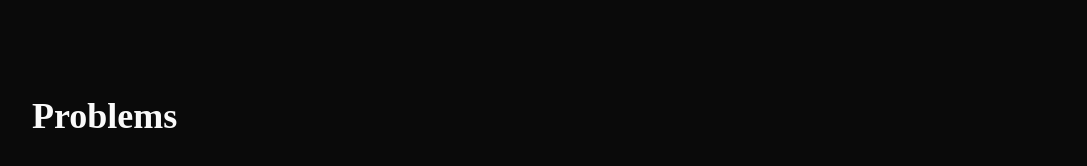
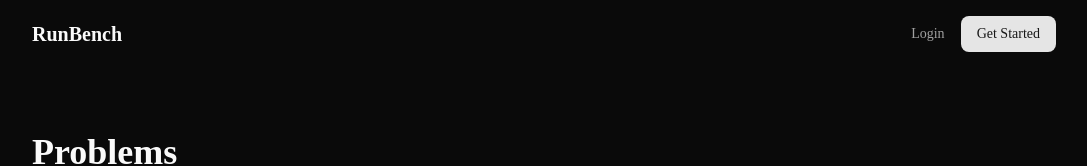
Before and after one commit to taddmtii/RunBench, a Next.js app in the folder frontend/: page /problems in a window 1280 px wide. Shown: the top 166 px of the page, without its empty margins (96-1183 px from the left). Built offline with nearby package versions, Linux system fonts and the light colour scheme; no server answers; the database is empty.

Commit message:
implemented basic search functionality for problems

```diff
--- a/frontend/src/app/problems/page.tsx
+++ b/frontend/src/app/problems/page.tsx
@@ -3,13 +3,25 @@
 import Link from "next/link";
 import { Search } from "lucide-react";
 import { useProblems } from "../hooks/useProblems";
+import Navbar from "@/components/Navbar";
+import { useState } from "react";
 
 export default function Problems() {
   const { data } = useProblems();
+  const [searchQuery, setSearchQuery] = useState("");
+
+  function handleSearchChange(e: React.ChangeEvent<HTMLInputElement>) {
+    setSearchQuery(e.target.value)
+  }
+
+  const filtered = data?.filter((problem) => {
+    return problem.title.toLowerCase().includes(searchQuery.toLowerCase())
+  })
 
   return (
-    <main className="min-h-screen bg-background px-6 py-8 text-foreground sm:px-10">
+    <div className="min-h-screen bg-background px-6 text-foreground sm:px-10">
       <div className="mx-auto max-w-5xl">
+        <Navbar />
         <section className="mt-16">
           <h1 className="text-4xl font-semibold">Problems</h1>
           <div className="mt-8 flex max-w-md items-center gap-3 rounded-xl border border-border bg-card px-4 py-3">
@@ -17,6 +29,8 @@
             <input
               type="search"
               placeholder="Search problems"
+              value={searchQuery}
+              onChange={handleSearchChange}
               className="w-full bg-transparent text-sm outline-none placeholder:text-muted-foreground"
             />
           </div>
@@ -28,7 +42,7 @@
             <span>Difficulty</span>
             <span>Topic</span>
           </div>
-          {data?.map((problem) => (
+          {filtered?.map((problem) => (
             <Link
               key={problem.id}
               href={`/problems/${problem.id}`}
@@ -43,6 +57,6 @@
           ))}
         </section>
       </div>
-    </main>
+    </div>
   );
 }
```
